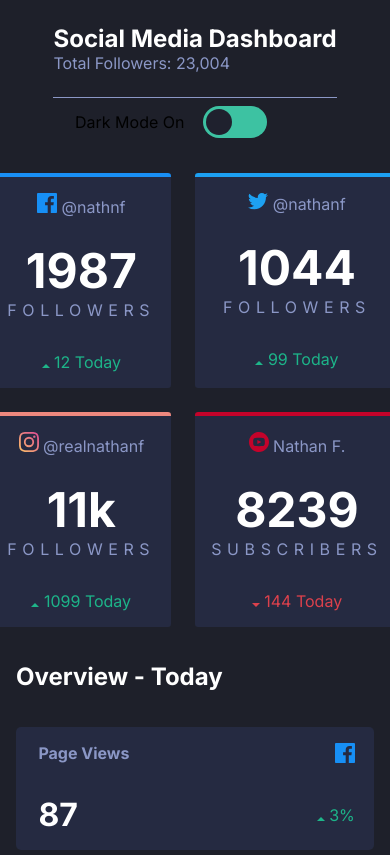
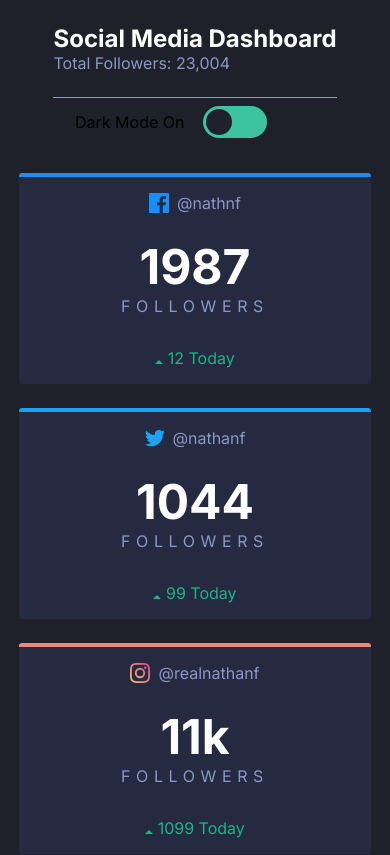
Before and after one commit to LuffyDrago/Social-Meda-Grid-Dashboard, a plain HTML site: page index.html in a window 390 px wide. Shown: the top 855 px of the page. Drawn offline with Linux system fonts and the light colour scheme.

Commit message:
Corrections almost

```diff
--- a/index.html
+++ b/index.html
@@ -39,19 +39,19 @@
 
             <div class="facebook-1">
                 <p class="logo-icon ">
-                    <img src="images/icon-facebook.svg" alt="facebook-logo" /> @nathnf</pn>
+                    <img src="images/icon-facebook.svg" alt="facebook-logo" class="spacer" /> @nathnf</p>
 
-                    <h1 class="numbers">1987</h1>
-                    <p class="followers">Followers</p>
+                <h1 class="numbers">1987</h1>
+                <p class="followers">Followers</p>
 
 
-                    <p class="views-green"><img src="images/icon-up.svg" alt="icon"> 12 Today</p>
+                <p class="views-green"><img src="images/icon-up.svg" alt="icon"> 12 Today</p>
 
             </div>
 
             <div class="twitter-1">
                 <p class="logo-icon">
-                    <img class="log" src="images/icon-twitter.svg" alt="logo"> @nathanf </p>
+                    <img src="images/icon-twitter.svg" alt="tweet-logo" class="spacer" /> @nathanf </p>
                 <h1 class="numbers">1044</h1>
                 <p class="followers">Followers</p>
 
@@ -62,7 +62,7 @@
             <div class="instagram-1">
                 <div class="insta-border-top"></div>
                 <p class="logo-icon">
-                    <img src="images/icon-instagram.svg" class="log" alt="logo"> @realnathanf </p>
+                    <img src="images/icon-instagram.svg" alt="insta-logo" class="spacer" /> @realnathanf </p>
                 <h1 class="numbers"> 11k </h1>
                 <p class="followers">Followers</p>
 
@@ -72,7 +72,7 @@
 
             <div class="youtube-1">
                 <p class="logo-icon">
-                    <img src="images/icon-youtube.svg" alt="logo"> Nathan F. </p>
+                    <img src="images/icon-youtube.svg" alt="yt-logo" class="spacer" /> Nathan F. </p>
                 <h1 class="numbers"> 8239</h1>
                 <p class="followers"> Subscribers</p>
                 <p class="views-red"><img src="images/icon-down.svg" alt="icon"> 144 Today</p>
--- a/style.css
+++ b/style.css
@@ -110,8 +110,17 @@ body {
 }
 
 .logo-icon {
+    /* text-align: center;
+    color: var(--Desaturated-Blue); */
     text-align: center;
     color: var(--Desaturated-Blue);
+    display: flex;
+    justify-content: center;
+    align-items: center;
+}
+
+.spacer {
+    margin-right: 8px;
 }
 
 .numbers {
@@ -227,11 +236,12 @@ body {
     }
 }
 
-@media screen and (max-width: 831px) {
+
+/* @media screen and (max-width:551px) {
     #wrapper-grid {
-        grid-template-columns: repeat(2, 1fr);
+        grid-template-columns: 2fr;
     }
-}
+} */
 
 
 /* /LIGTH mode colors class */
```
